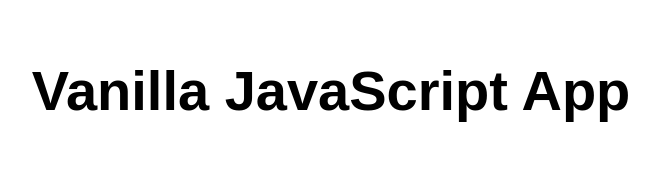
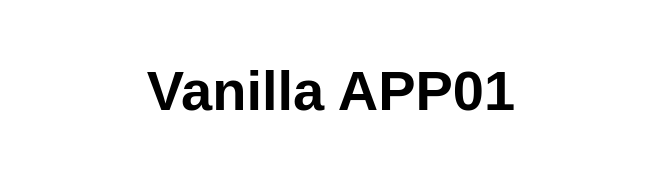
Before and after one commit to Sumanth1699/WEBAPP03, a website: page src/index.html in a window 1280 px wide. Shown: the whole page, without its empty margins (309-968 px from the left). Drawn offline with Linux system fonts and the light colour scheme.

Commit message:
Update index.html

```diff
--- a/src/index.html
+++ b/src/index.html
@@ -10,7 +10,7 @@
 
 <body>
   <main>
-    <h1>Vanilla JavaScript App</h1>
+    <h1>Vanilla APP01</h1>
   </main>
 </body>
 
```
